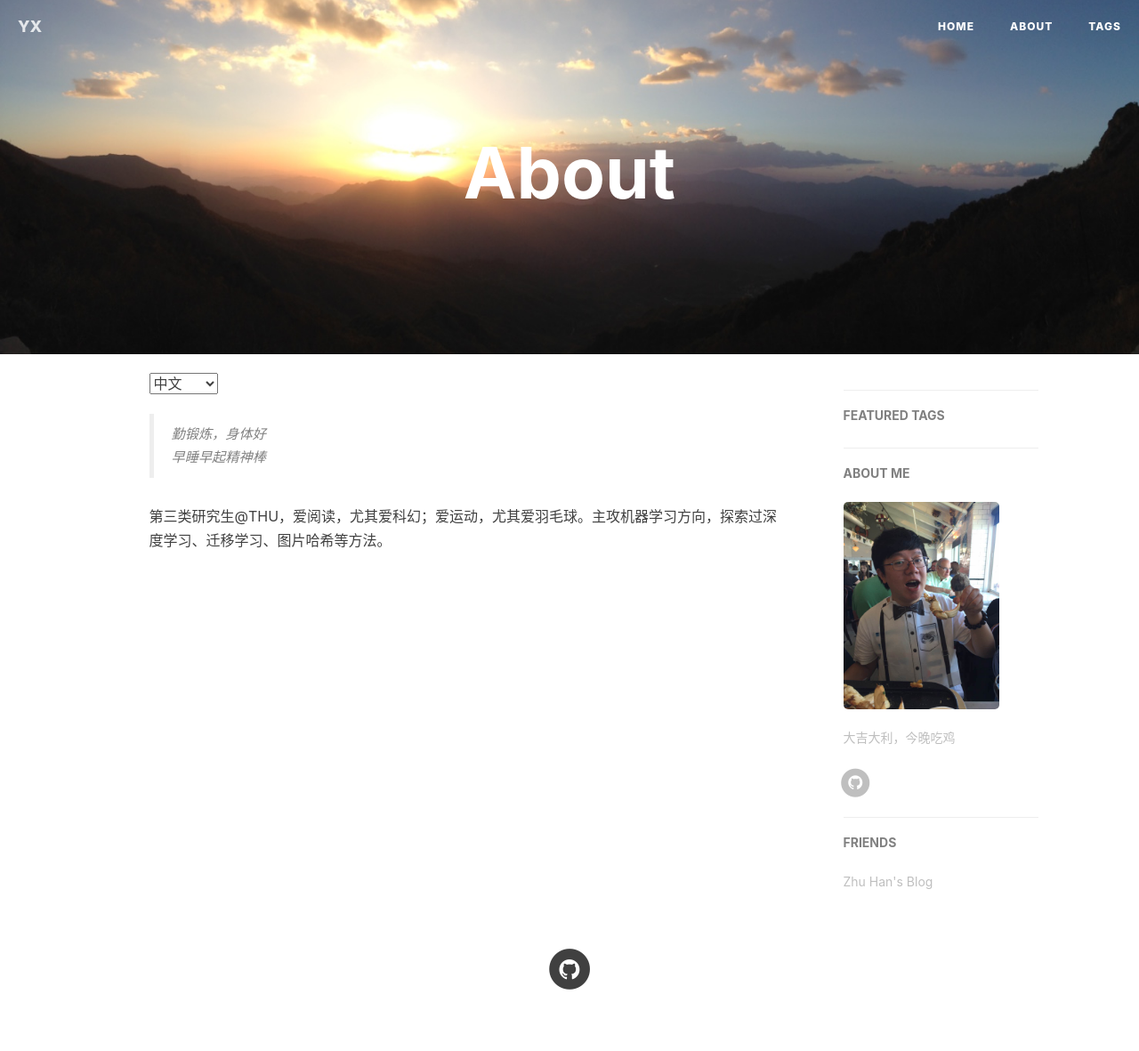
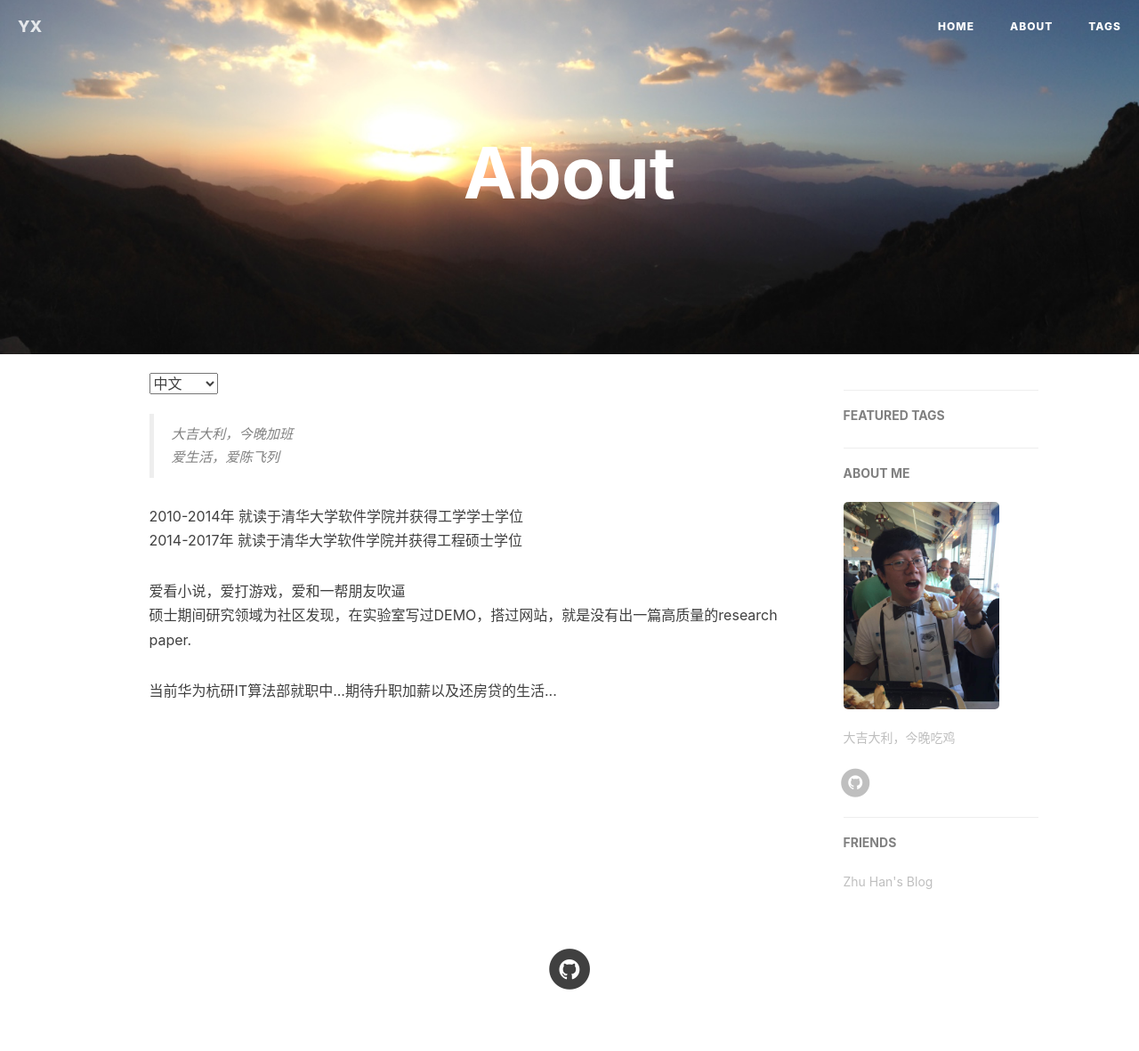
Before and after one commit to yingapple/yingxiang835.io, a Jekyll site: the page built from about.html, in a window 1280 px wide. Shown: the whole page at 89% size. Built offline with Jekyll 4.4.1, drawn with Linux system fonts in a browser that asks for light colours; nearby versions of some CDN libraries; comment, search, counter and statistics services are not loaded.

Commit message:
modify about

```diff
--- a/about.html
+++ b/about.html
@@ -14,14 +14,22 @@ header-img: "img/home-bg.jpg"
 <!-- Chinese Version -->
 <div class="zh">
     <blockquote>
-        勤锻炼，身体好<br>
-        早睡早起精神棒
+        大吉大利，今晚加班<br>
+        爱生活，爱陈飞列
     </blockquote>
 
     <p>
-        第三类研究生@THU，爱阅读，尤其爱科幻；爱运动，尤其爱羽毛球。主攻机器学习方向，探索过深度学习、迁移学习、图片哈希等方法。
+        2010-2014年 就读于清华大学软件学院并获得工学学士学位<br>
+        2014-2017年 就读于清华大学软件学院并获得工程硕士学位<br>
+    </p>
+    <p>
+        爱看小说，爱打游戏，爱和一帮朋友吹逼<br>
+        硕士期间研究领域为社区发现，在实验室写过DEMO，搭过网站，就是没有出一篇高质量的research paper.<br>
     </p>
 
+    <p>
+        当前华为杭研IT算法部就职中...期待升职加薪以及还房贷的生活...
+    </p>
     <p>
         <!--a href="/attach/resume_Cn.pdf">个人简历（中文）</a>
         </br>
```
